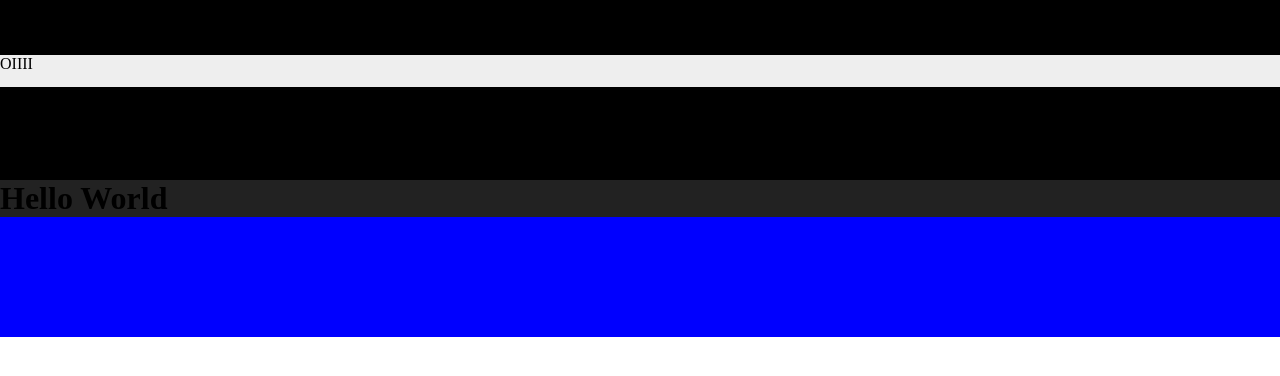
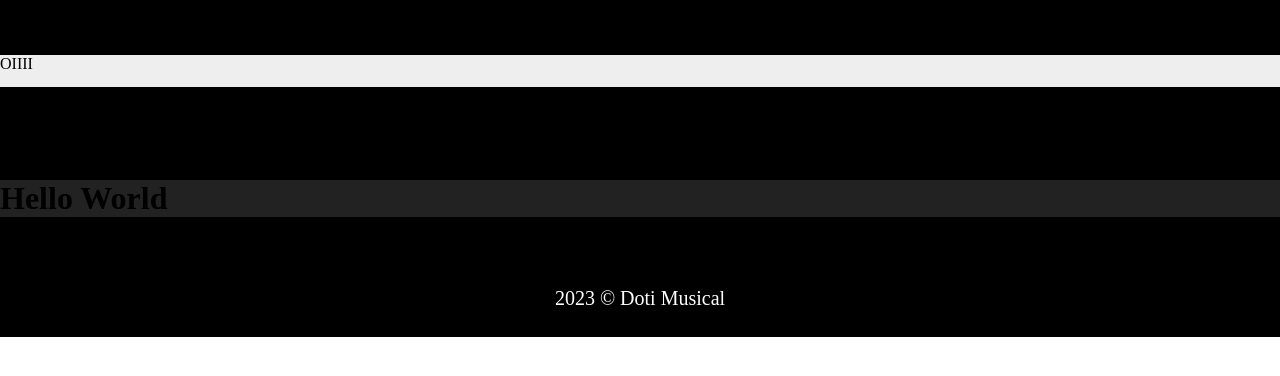
Before and after one commit to g-franklinn/Site_Trainee_CPE, a React (Vite) app: page / in a window 1280 px wide. Shown: the top 376 px of the page. Built offline with nearby package versions, Linux system fonts and the light colour scheme.

Commit message:
Create directories

```diff
--- a/src/App.css
+++ b/src/App.css
@@ -33,5 +33,11 @@
 .footer{
     height: 120px;
     background-color: #000000;
-    background-color: blue;
 }
+
+.footer-text{
+    color: #fff;
+    font-size: 20px;
+    text-align: center;
+    padding-top: 70px;
+}
--- a/src/App.jsx
+++ b/src/App.jsx
@@ -19,7 +19,7 @@ function App() {
       </div>
 
       <div className="footer">
-
+			<p className="footer-text">2023 © Doti Musical</p>
       </div>
     </>
   )
--- /dev/null
+++ b/src/fonts/fonts.jsx
@@ -0,0 +1,3 @@
+import React from "react";
+
+//Importar fontes aqui
```
Also changed, not shown: src/Pages/cadastro/cadastro.jsx (added), src/Pages/editar-perfil/editar-perfil.jsx (added), src/Pages/home/home.jsx (added), src/Pages/login/login.jsx (added), src/Pages/meu-perfil/meu-perfil.jsx (added).
